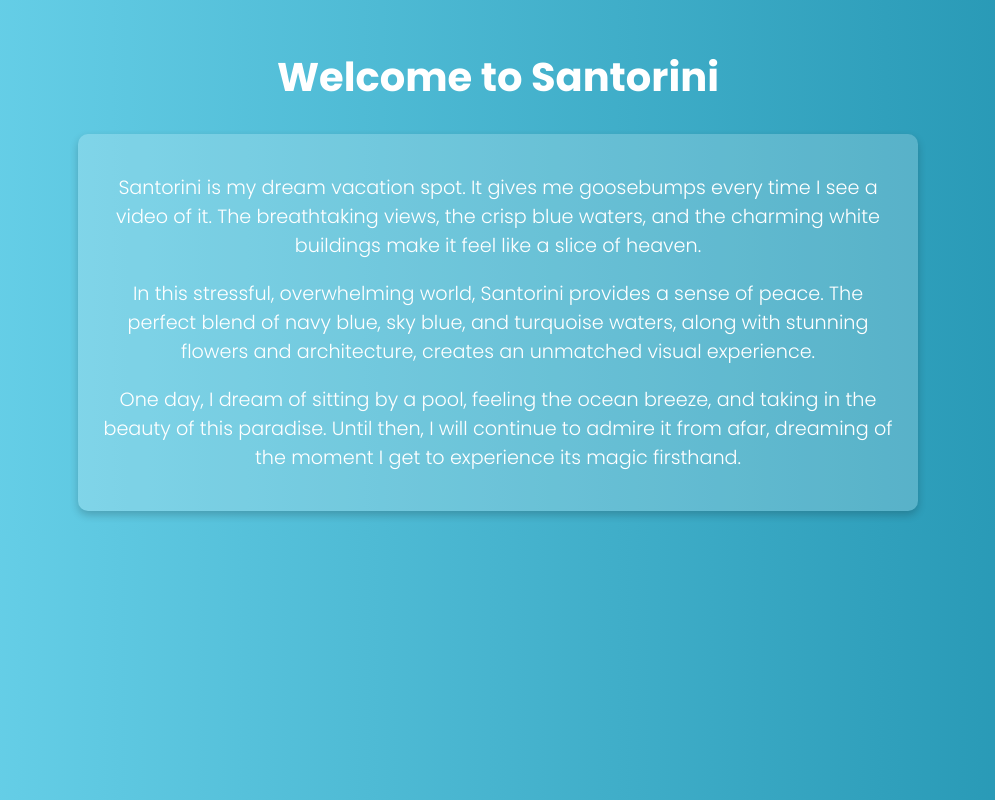
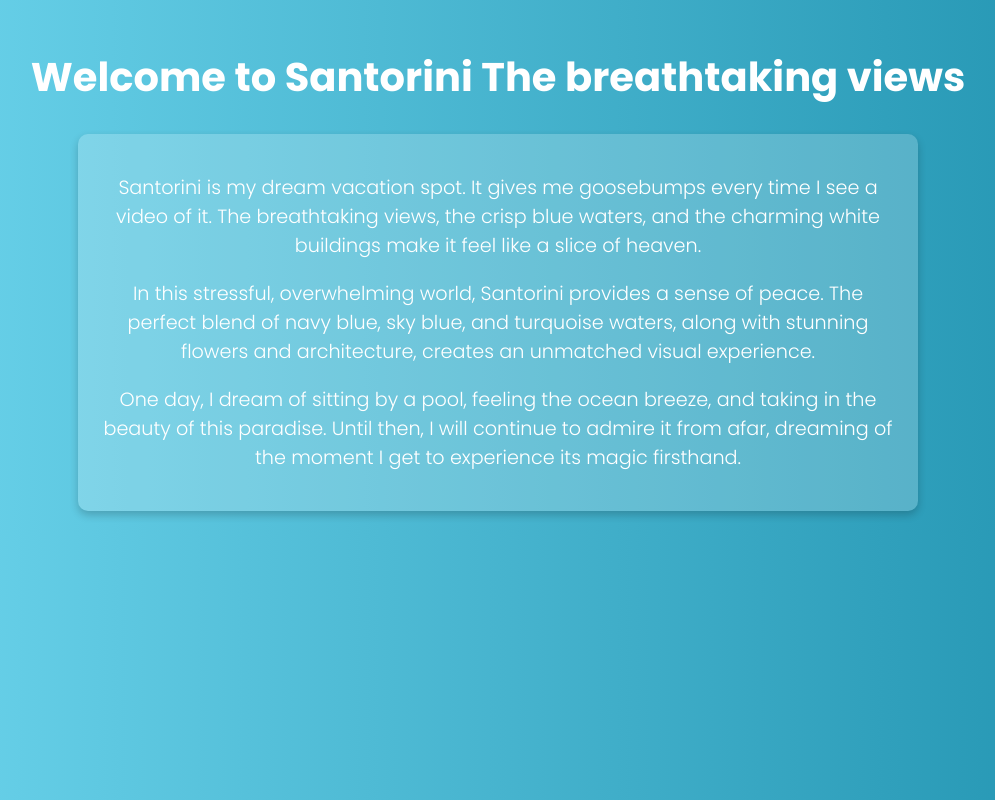
Before and after one commit to bmbuyamba/Santorini-Website, a plain HTML site: page index.html in a window 1280 px wide. Shown: the whole page, without its empty margins (142-1137 px from the left). Drawn offline with Linux system fonts and the light colour scheme.

Commit message:
Update index.html

```diff
--- a/index.html
+++ b/index.html
@@ -33,7 +33,7 @@
     </style>
 </head>
 <body>
-    <h1>Welcome to Santorini</h1>
+    <h1>Welcome to Santorini  The breathtaking views</h1>
     <div class="content">
         <p>Santorini is my dream vacation spot. It gives me goosebumps every time I see a video of it. The breathtaking views, the crisp blue waters, and the charming white buildings make it feel like a slice of heaven.</p>
         <p>In this stressful, overwhelming world, Santorini provides a sense of peace. The perfect blend of navy blue, sky blue, and turquoise waters, along with stunning flowers and architecture, creates an unmatched visual experience.</p>
```
